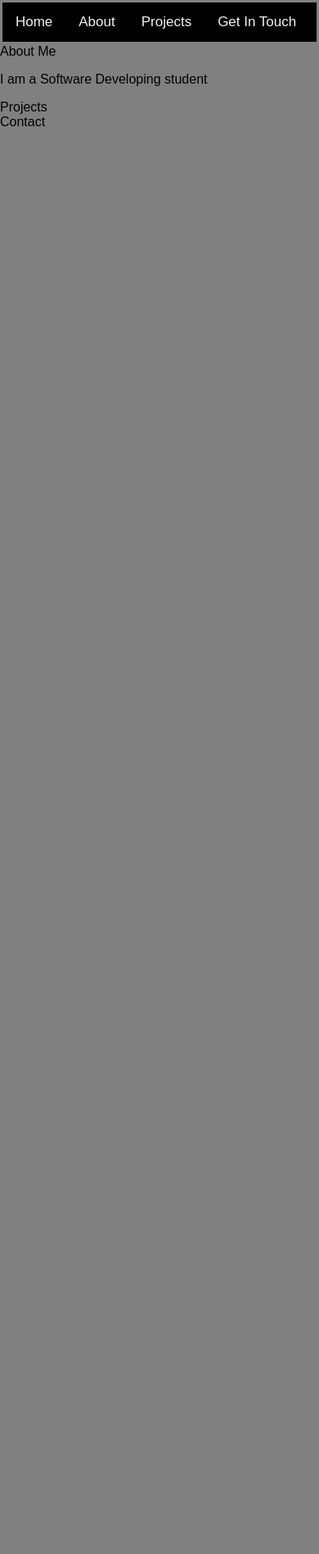
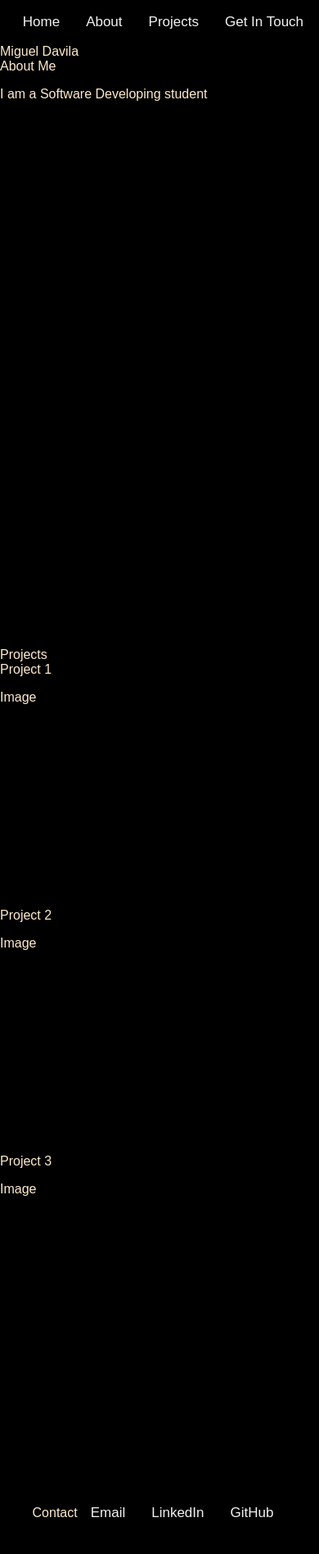
Before and after one commit to madavila5/ProPortfolio, a plain HTML site: page index.html in a window 390 px wide. Shown: the whole page at 82% size. Before the commit the page ends 844 px from the top, so only its background shows below. Drawn offline with Linux system fonts and the light colour scheme.

Commit message:
Update of Projects,Cotact, mobile responsiveness and navigation

```diff
--- a/index.html
+++ b/index.html
@@ -7,24 +7,43 @@
     <link rel="stylesheet" href="style.css">
     <title>Miguel Davila Portfolio</title>
 </head>
+
 <body>
     <div id="bar">
         <header id="barHead">
            <nav role="navigation">
-            <a href="/">Home</a>
-            <a href="/about">About</a>
-            <a href="/project">Projects</a>
-            <a id="touch" href="/contact">Get In Touch</a>
+            <a href="index.html">Home</a>
+            <a href="#about">About</a>
+            <a href="#project">Projects</a>
+            <a id="touch" href="#contact">Get In Touch</a>
         </nav>
         </header>
-
     </div>
+    <div id="miguel">Miguel Davila</div>
     <div id="about">About Me
         <p id="aboutText">I am a Software Developing student </p>
     </div>
-
-    <div id="project">Projects</div>
-    <div id="contact">Contact</div>
+        <br/>
+    <div id="project"> Projects
+        <div class="row">
+            <div id="project1" class="column">Project 1
+                <p>Image</p>
+            </div>
+            <div id="project2" class="column">Project 2
+                <p> Image</p>
+            </div>
+            <div id="project3" class="column">Project 3
+                <p> Image</p>
+            </div>
+        </div>
+    </div>
+        <br/>
+    <div id="contact">Contact
+        <a href="madavila@ucdavis.edu">Email</a>
+        <a href="https://www.linkedin.com/in/miguel-davila-200500167/">LinkedIn</a>
+        <a href="https://github.com/madavila5">GitHub</a>
+    </div>
 
 </body>
+
 </html>
--- a/style.css
+++ b/style.css
@@ -1,7 +1,8 @@
 body {
-    background-color: grey;
+    background-color: black;
     margin: 0%;
     font-family:'Lucida Sans Typewriter',Arial, helvetica;
+    color:blanchedalmond
 }
 
 #barHead{
@@ -10,7 +11,7 @@ body {
     padding: 0%;
     margin: .75%;
     box-sizing: border-box;
-    align-content: flex-end;
+    justify-content: flex-end;
 }
 .bar {
     overflow: hidden;
@@ -30,17 +31,52 @@ a:hover{
     background-color: darkolivegreen;
     color: blanchedalmond;
 }
+.row {
+    display:flex;
+}
+@media only screen and (min-width:415px){
+    .row{
+        height:500px;
+        align-items: center;
+    }
+    .column {
+        flex-grow: 1;
+        padding: 10px;
+        background-color: black;
+        height: 300px;
+    }
+    .column:hover{
+        background-color: darkolivegreen;
+        flex:2;
+    }
+}
+@media only screen and (max-width: 414px){
+    .row{
+        flex-direction: column;
+        height:970px;
+    }
+    .column{
+        height:300px;
+    }
+    .column:hover {
+        background-color: darkolivegreen;
+        height:360px;
+    }
+}
+
 
 #about{
-
+    height:700px;
 }
 #aboutText{
 
 }
 #project{
-
 }
 
 #contact{
-
+    height:100px;
+    display: flex;
+    justify-content: center;
+    align-items: center;
 }
```
